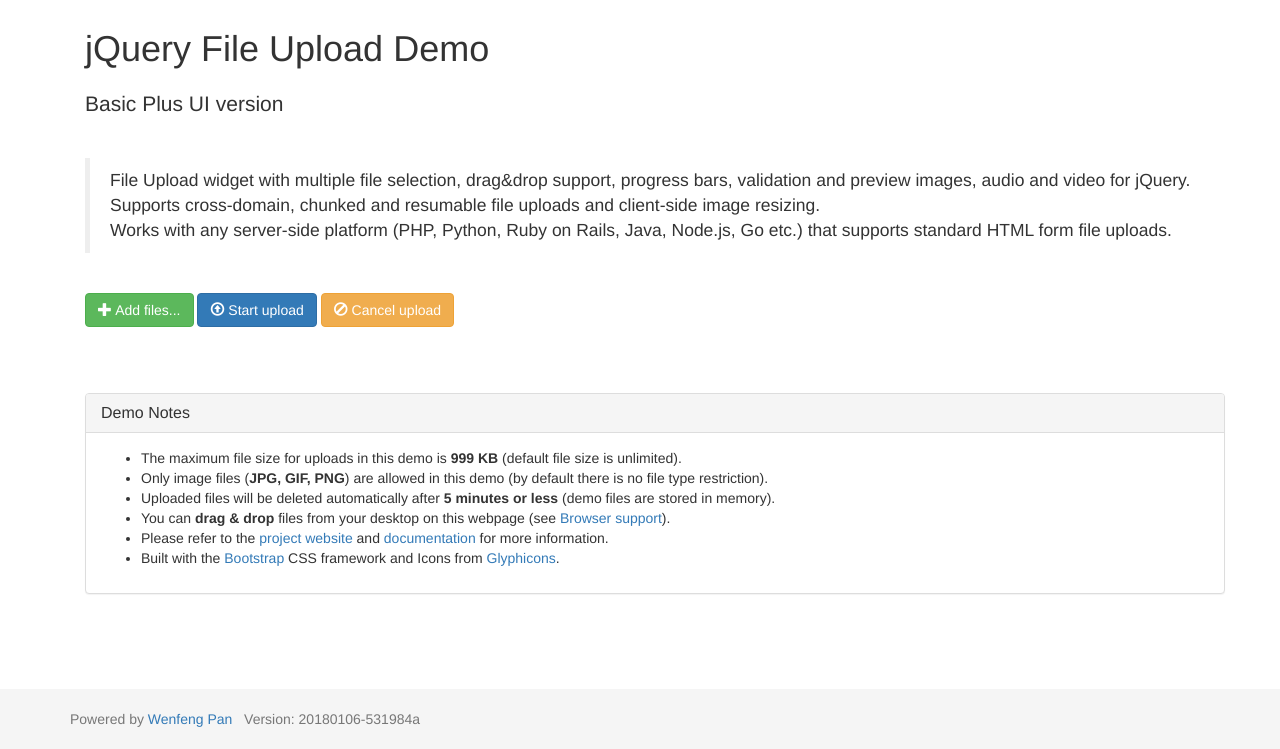
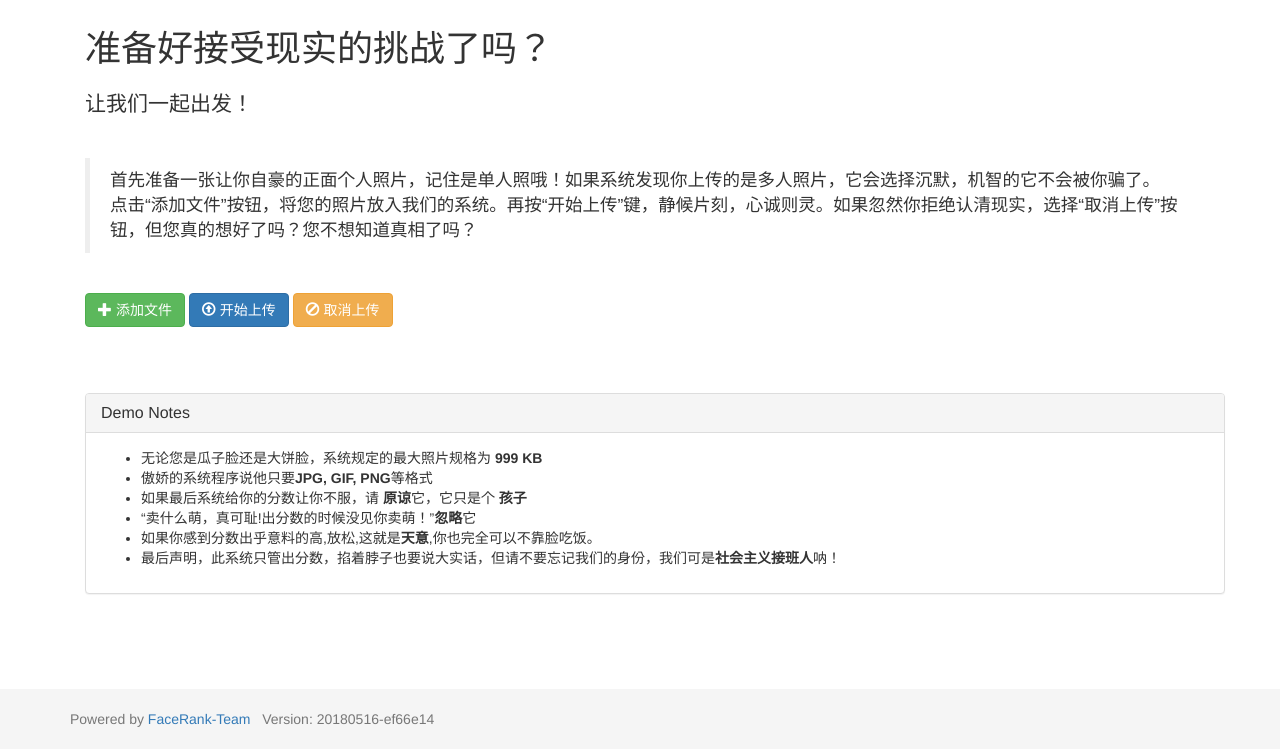
Before and after one commit to pwfee/FaceRank, a Django app: page /judge in a window 1280 px wide. Shown: the part 51-800 px from the top of the page. Run offline with Django 3.2, Linux system fonts and the light colour scheme; parts of the project's set-up code (start-up, migrations or seed data) failed here and were passed over; some libraries are stand-ins or nearby versions.

Commit message:
[U] 更新 judge & base & about 页面

```diff
--- a/webapp/templates/base.html
+++ b/webapp/templates/base.html
@@ -59,7 +59,7 @@
         <!-- footer begin -->
         <div class="footer">
             <div class="container">
-                <p class="text-muted">Powered by <a href="https://wenfeng.me/">Wenfeng Pan</a> &nbsp; Version: 20180106-531984a</p>
+                <p class="text-muted">Powered by <a href="https://wenfeng.me/">FaceRank-Team</a> &nbsp; Version: 20180516-ef66e14</p>
             </div>
         </div>
         <!-- footer end -->
--- a/webapp/templates/judge.html
+++ b/webapp/templates/judge.html
@@ -8,13 +8,12 @@
 <body>
 
 <div class="container">
-    <h1>jQuery File Upload Demo</h1>
-    <h2 class="lead">Basic Plus UI version</h2>
+    <h1>准备好接受现实的挑战了吗？</h1>
+    <h2 class="lead">让我们一起出发！</h2>
     <br>
     <blockquote>
-        <p>File Upload widget with multiple file selection, drag&amp;drop support, progress bars, validation and preview images, audio and video for jQuery.<br>
-        Supports cross-domain, chunked and resumable file uploads and client-side image resizing.<br>
-        Works with any server-side platform (PHP, Python, Ruby on Rails, Java, Node.js, Go etc.) that supports standard HTML form file uploads.</p>
+        <p>首先准备一张让你自豪的正面个人照片，记住是单人照哦！如果系统发现你上传的是多人照片，它会选择沉默，机智的它不会被你骗了。<br>
+        点击“添加文件”按钮，将您的照片放入我们的系统。再按“开始上传”键，静候片刻，心诚则灵。如果忽然你拒绝认清现实，选择“取消上传”按钮，但您真的想好了吗？您不想知道真相了吗？</p>
     </blockquote>
     <br>
     <!-- The file upload form used as target for the file upload widget -->
@@ -25,16 +24,16 @@
                 <!-- The fileinput-button span is used to style the file input field as button -->
                 <span class="btn btn-success fileinput-button">
                     <i class="glyphicon glyphicon-plus"></i>
-                    <span>Add files...</span>
+                    <span>添加文件</span>
                     <input type="file" name="image" multiple>
                 </span>
                 <button type="submit" class="btn btn-primary start">
                     <i class="glyphicon glyphicon-upload"></i>
-                    <span>Start upload</span>
+                    <span>开始上传</span>
                 </button>
                 <button type="reset" class="btn btn-warning cancel">
                     <i class="glyphicon glyphicon-ban-circle"></i>
-                    <span>Cancel upload</span>
+                    <span>取消上传</span>
                 </button>
                 <!-- The global file processing state -->
                 <span class="fileupload-process"></span>
@@ -59,13 +58,12 @@
         </div>
         <div class="panel-body">
             <ul>
-                <li>The maximum file size for uploads in this demo is <strong>999 KB</strong> (default file size is unlimited).</li>
-                <li>Only image files (<strong>JPG, GIF, PNG</strong>) are allowed in this demo (by default there is no file type restriction).</li>
-                <li>Uploaded files will be deleted automatically after <strong>5 minutes or less</strong> (demo files are stored in memory).</li>
-                <li>You can <strong>drag &amp; drop</strong> files from your desktop on this webpage (see <a href="https://github.com/blueimp/jQuery-File-Upload/wiki/Browser-support">Browser support</a>).</li>
-                <li>Please refer to the <a href="https://github.com/blueimp/jQuery-File-Upload">project website</a> and <a href="https://github.com/blueimp/jQuery-File-Upload/wiki">documentation</a> for more information.</li>
-                <li>Built with the <a href="http://getbootstrap.com/">Bootstrap</a> CSS framework and Icons from <a href="http://glyphicons.com/">Glyphicons</a>.</li>
-            </ul>
+                <li>无论您是瓜子脸还是大饼脸，系统规定的最大照片规格为 <strong>999 KB</strong></li>
+                <li>傲娇的系统程序说他只要<strong>JPG, GIF, PNG</strong>等格式</li>
+                <li>如果最后系统给你的分数让你不服，请 <strong>原谅</strong>它，它只是个 <strong>孩子</strong></li>
+                <li>“卖什么萌，真可耻!出分数的时候没见你卖萌！”<strong>忽略</strong>它</li>
+                <li>如果你感到分数出乎意料的高,放松,这就是<strong>天意</strong>,你也完全可以不靠脸吃饭。</li>
+                <li>最后声明，此系统只管出分数，掐着脖子也要说大实话，但请不要忘记我们的身份，我们可是<strong>社会主义接班人</strong>呐！</li>            </ul>
         </div>
     </div>
 </div>
@@ -108,7 +106,7 @@
         <td>
             <span class="preview">
                 [% if (file.thumbnailUrl) { %]
-                    <a href="[%=file.url%]" title="[%=file.name%]" download="[%=file.name%]" data-gallery><img src="[%=file.thumbnailUrl%]" height="80"></a>
+                    <a href="[%=file.url%]" title="[%=file.name%]"><img src="[%=file.thumbnailUrl%]" height="80"></a>
                 [% } %]
             </span>
         </td>
```
Also changed, not shown: webapp/templates/about.html (+25 -2 lines).
